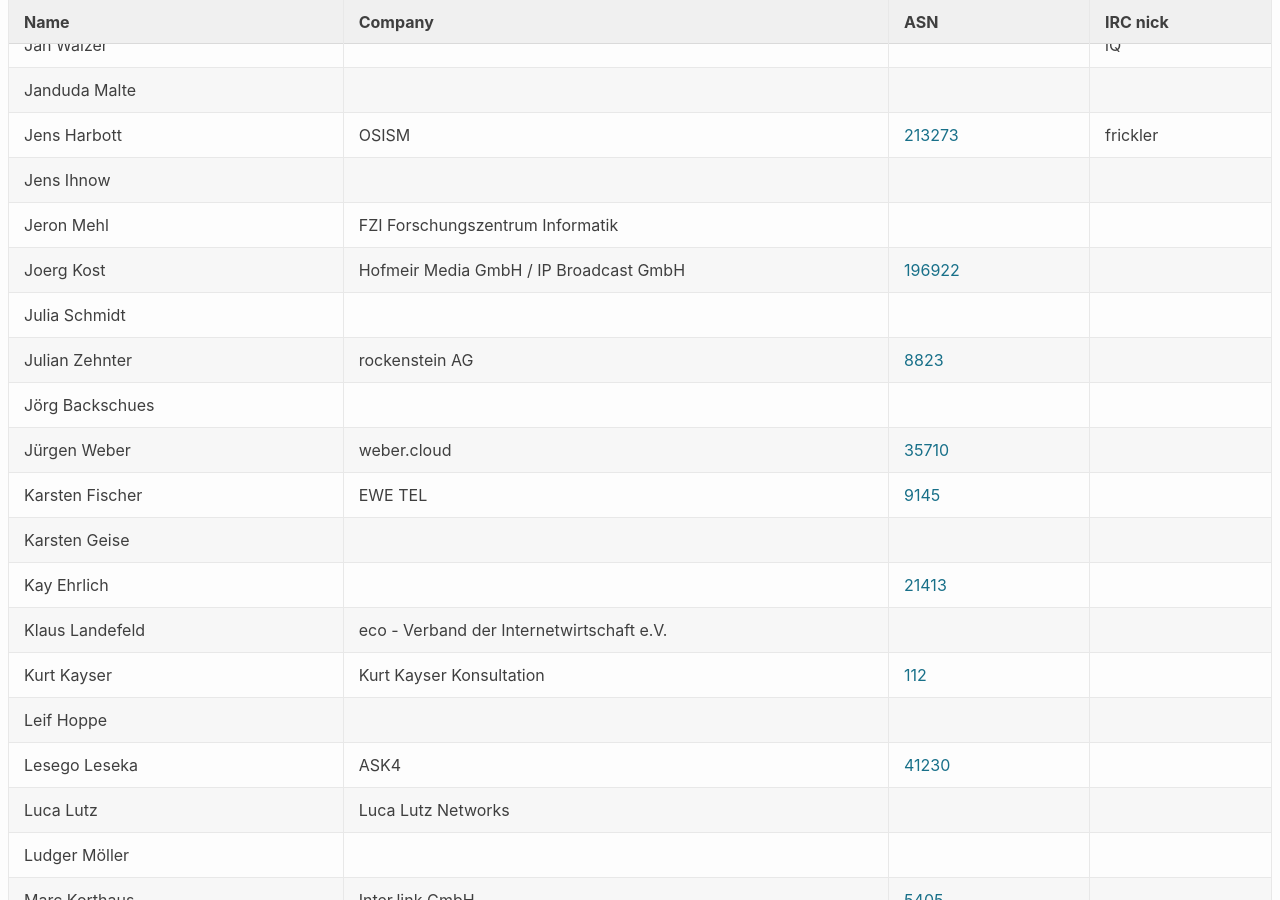
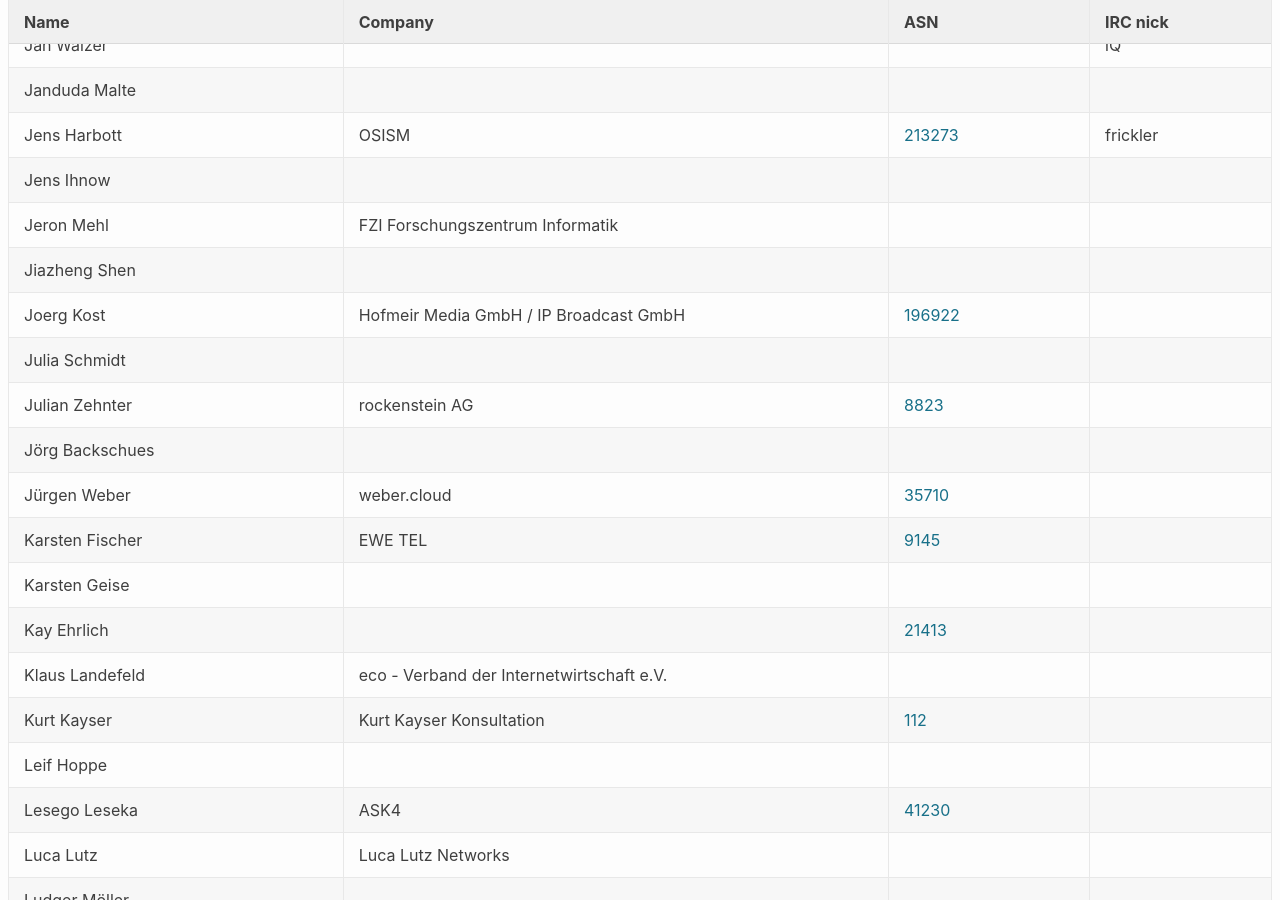
Before and after one commit to denog/pretix-attendeelist, a Jekyll site: the page built from denog15/index.md, in a window 1280 px wide and 900 px high, scrolled down 23019 px. Built offline with Jekyll 4.4.1, drawn with Linux system fonts in a browser that asks for light colours.

Commit message:
Latest data: Sun Nov 19 01:15:09 UTC 2023

```diff
--- a/_data/attendees_denog15_online.json
+++ b/_data/attendees_denog15_online.json
@@ -242,6 +242,12 @@
   {
     "name": "Jeron Mehl",
     "company": "FZI Forschungszentrum Informatik",
+    "irc": null,
+    "asn": null
+  },
+  {
+    "name": "Jiazheng Shen",
+    "company": null,
     "irc": null,
     "asn": null
   },
```
